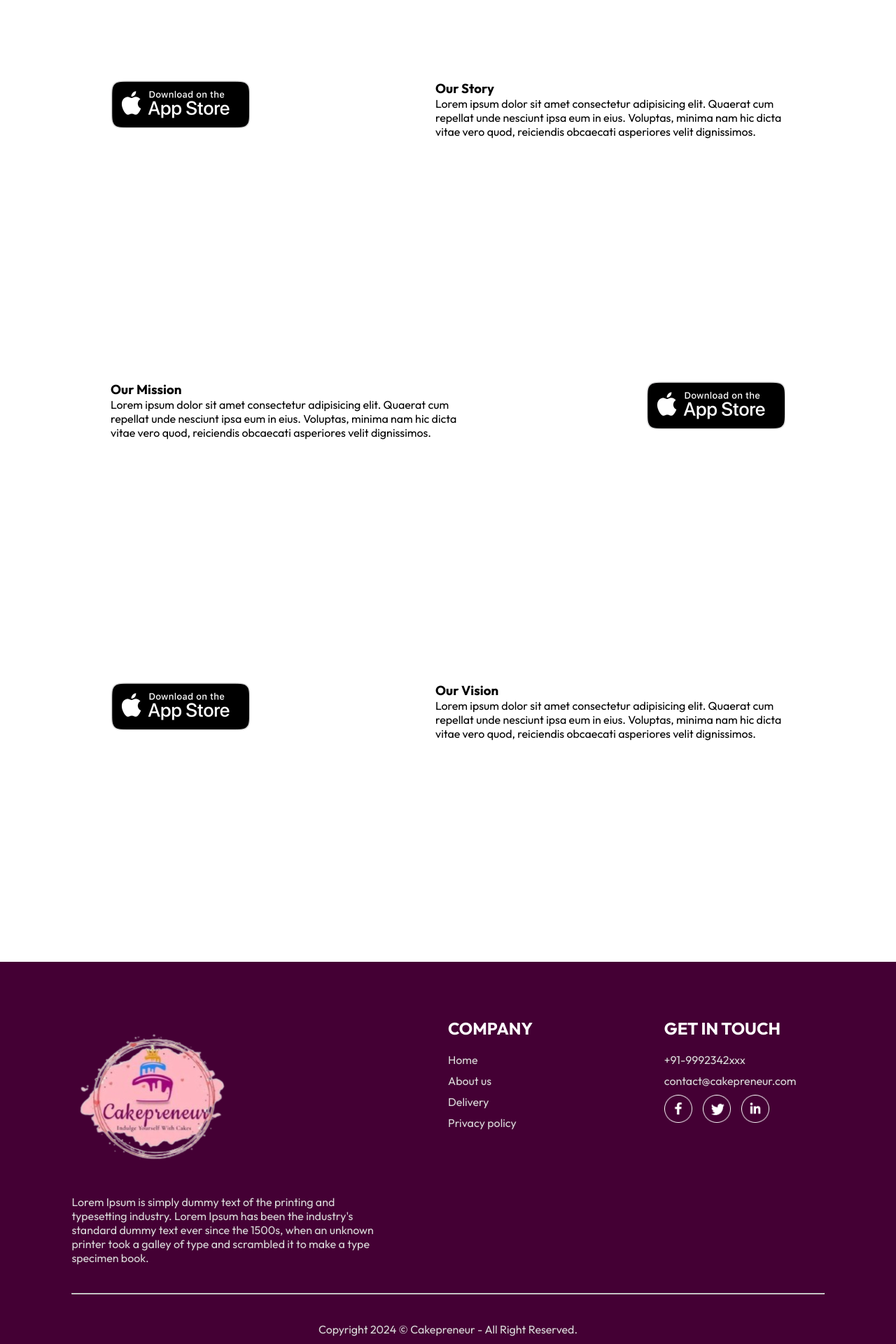
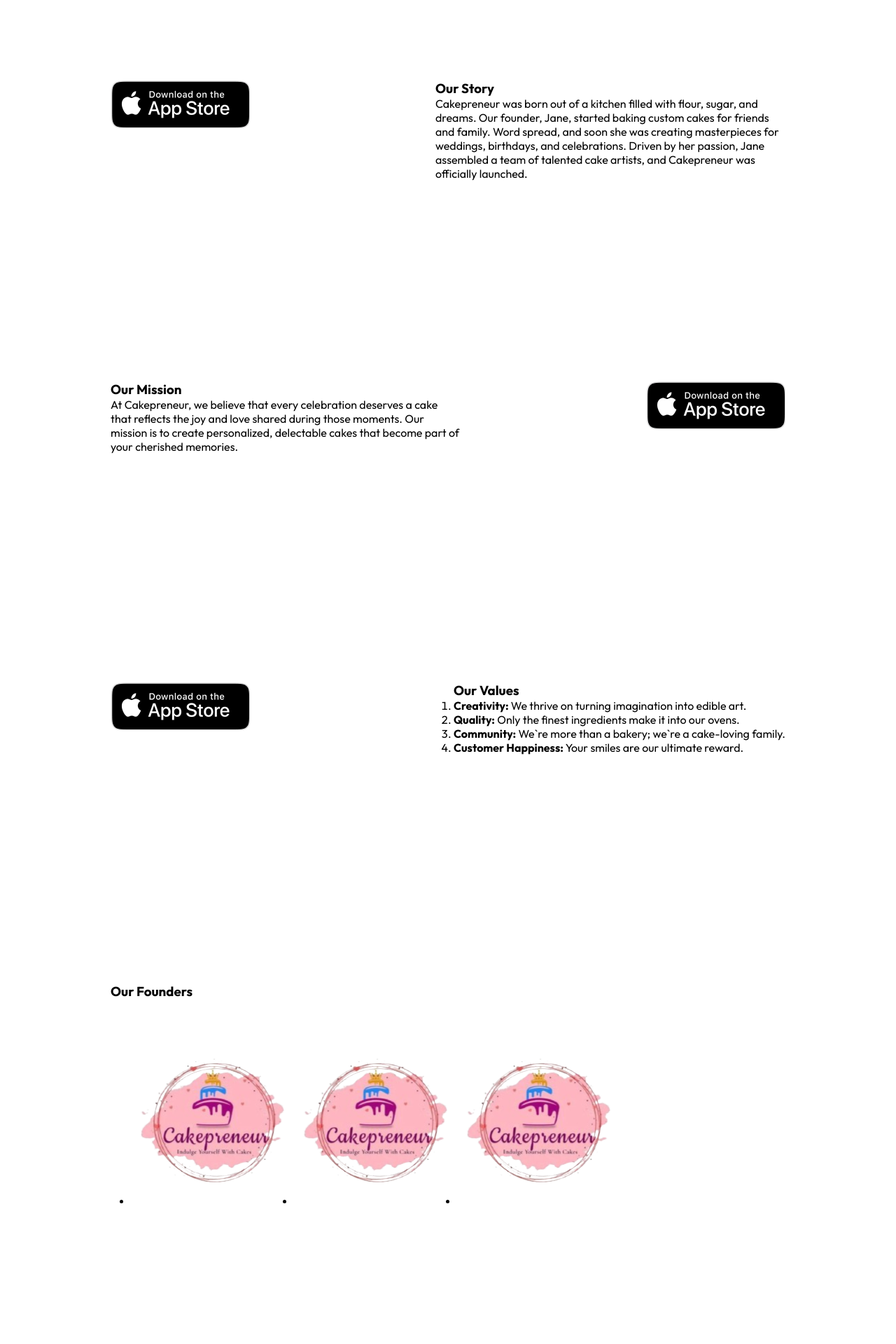
Before and after one commit to Aniket-89/cakeshop, a React (Vite) app: page /aboutus in a window 1280 px wide. Shown: the part 520-2440 px from the top of the page at 70% size. Built offline with nearby package versions, Linux system fonts and the light colour scheme.

Commit message:
initial commit

```diff
--- a/src/components/Footer/Footer.jsx
+++ b/src/components/Footer/Footer.jsx
@@ -9,10 +9,8 @@ const Footer = () => {
         <div className="footer-content-left">
           <img src={assets.logo} alt="" />
           <p>
-            Lorem Ipsum is simply dummy text of the printing and typesetting
-            industry. Lorem Ipsum has been the industry's standard dummy text
-            ever since the 1500s, when an unknown printer took a galley of type
-            and scrambled it to make a type specimen book.
+          Let`s celebrate life, one slice at a time! 🍰🎉
+
           </p>
         </div>
         <div className="footer-content-center">
@@ -27,8 +25,8 @@ const Footer = () => {
         <div className="footer-content-right">
           <h2>GET IN TOUCH</h2>
           <ul>
-            <li>+91-9992342xxx</li>
-            <li>contact@cakepreneur.com</li>
+            <li>+1 (555) 123-4567</li>
+            <li>info@cakepreneur.com</li>
             <div className="footer-social-icons">
               <a href="https://www.facebook.com" target="_blank">
                 <img src={assets.facebook_icon} alt="" />
--- a/src/components/Navbar/Navbar.jsx
+++ b/src/components/Navbar/Navbar.jsx
@@ -21,7 +21,6 @@ const Navbar = () => {
       <Link to='/'><img className='logo' src={assets.logo} alt="" /></Link>
       <ul className="navbar-menu">
         <Link to="/" onClick={()=>setMenu("home")} className={`${menu==="home"?"active":""}`}>Home</Link>
-        <a href='#explore-menu' onClick={()=>setMenu("menu")} className={`${menu==="menu"?"active":""}`}>menu</a>
         <Link to="/aboutus" onClick={()=>setMenu("aboutus")} className={`${menu==="aboutus"?"active":""}`}>About Us</Link>
 
         <a href='#footer' onClick={()=>setMenu("contact")} className={`${menu==="contact"?"active":""}`}>contact us</a>
--- a/src/pages/AboutUs/AboutUs.jsx
+++ b/src/pages/AboutUs/AboutUs.jsx
@@ -1,51 +1,87 @@
-import React from 'react'
-import './AboutUs.css';
+import React from "react";
+import "./AboutUs.css";
 // import { StoreContext } from '../../Context/StoreContext';
-import { useNavigate } from 'react-router-dom';
-import { assets } from '../../assets/assets';
+import { useNavigate } from "react-router-dom";
+import { assets } from "../../assets/assets";
 const AboutUs = () => {
   return (
     <div>
       <div className="head-section about-container">
         <div className="cont">
-
           <h3 className="heading">About Us</h3>
           <p className="desc">
-                Lorem ipsum dolor sit amet consectetur adipisicing elit. Numquam
+            Welcome to Cakepreneur, where every cake tells a unique story! Our
+            journey began when our founder, passionate about baking, decided to
+            turn her love for cakes into a business.
           </p>
         </div>
         <img src={assets.app_store} alt="" />
-
       </div>
       <div className="story about-container">
         <img src={assets.app_store} alt="" />
         <div className="cont">
-
           <h3 className="heading">Our Story</h3>
-            <p className="text">Lorem ipsum dolor sit amet consectetur adipisicing elit. Quaerat cum repellat unde nesciunt ipsa eum in eius. Voluptas, minima nam hic dicta vitae vero quod, reiciendis obcaecati asperiores velit dignissimos.</p>
+          <p className="text">
+            Cakepreneur was born out of a kitchen filled with flour, sugar, and
+            dreams. Our founder, Jane, started baking custom cakes for friends
+            and family. Word spread, and soon she was creating masterpieces for
+            weddings, birthdays, and celebrations. Driven by her passion, Jane
+            assembled a team of talented cake artists, and Cakepreneur was
+            officially launched.
+          </p>
         </div>
       </div>
       <div className="mission about-container">
         <div className="cont">
-
           <h3 className="heading">Our Mission</h3>
-            <p className="text">Lorem ipsum dolor sit amet consectetur adipisicing elit. Quaerat cum repellat unde nesciunt ipsa eum in eius. Voluptas, minima nam hic dicta vitae vero quod, reiciendis obcaecati asperiores velit dignissimos.</p>
+          <p className="text">
+            At Cakepreneur, we believe that every celebration deserves a cake
+            that reflects the joy and love shared during those moments. Our
+            mission is to create personalized, delectable cakes that become part
+            of your cherished memories.
+          </p>
         </div>
         <img src={assets.app_store} alt="" />
-
       </div>
-        <div className="story about about-container">
+      <div className="story about-container">
         <img src={assets.app_store} alt="" />
         <div className="cont">
-
-            <h3 className="heading">Our Vision</h3>
-            <p className="text">Lorem ipsum dolor sit amet consectetur adipisicing elit. Quaerat cum repellat unde nesciunt ipsa eum in eius. Voluptas, minima nam hic dicta vitae vero quod, reiciendis obcaecati asperiores velit dignissimos.</p>
+          <h3 className="heading">Our Values</h3>
+          <ol>
+            <li>
+              <strong>Creativity:</strong> We thrive on turning imagination into
+              edible art.
+            </li>
+            <li>
+              <strong>Quality:</strong> Only the finest ingredients make it into
+              our ovens.
+            </li>
+            <li>
+              <strong>Community:</strong> We`re more than a bakery; we`re a
+              cake-loving family.
+            </li>
+            <li>
+              <strong>Customer Happiness:</strong> Your smiles are our ultimate
+              reward.
+            </li>
+          </ol>
+        </div>
+      </div>
+      <div className="founder about-container">
+        <div className="cont">
+          <h3 className="heading">Our Founders</h3>
+            <div className="">
+                <ul className="founder-img about-container">
+                    <li><img src={assets.logo} alt="" /></li>
+                    <li><img src={assets.logo} alt="" /></li>
+                    <li><img src={assets.logo} alt="" /></li>
+                </ul>
+            </div>
         </div>
 
       </div>
+    </div>
+  );
+};
 
-    </div>
-  )
-}
-
-export default AboutUs
+export default AboutUs;
```
Also changed, not shown: vercel.json. Lines whose indentation alone changed are shown as unchanged.
